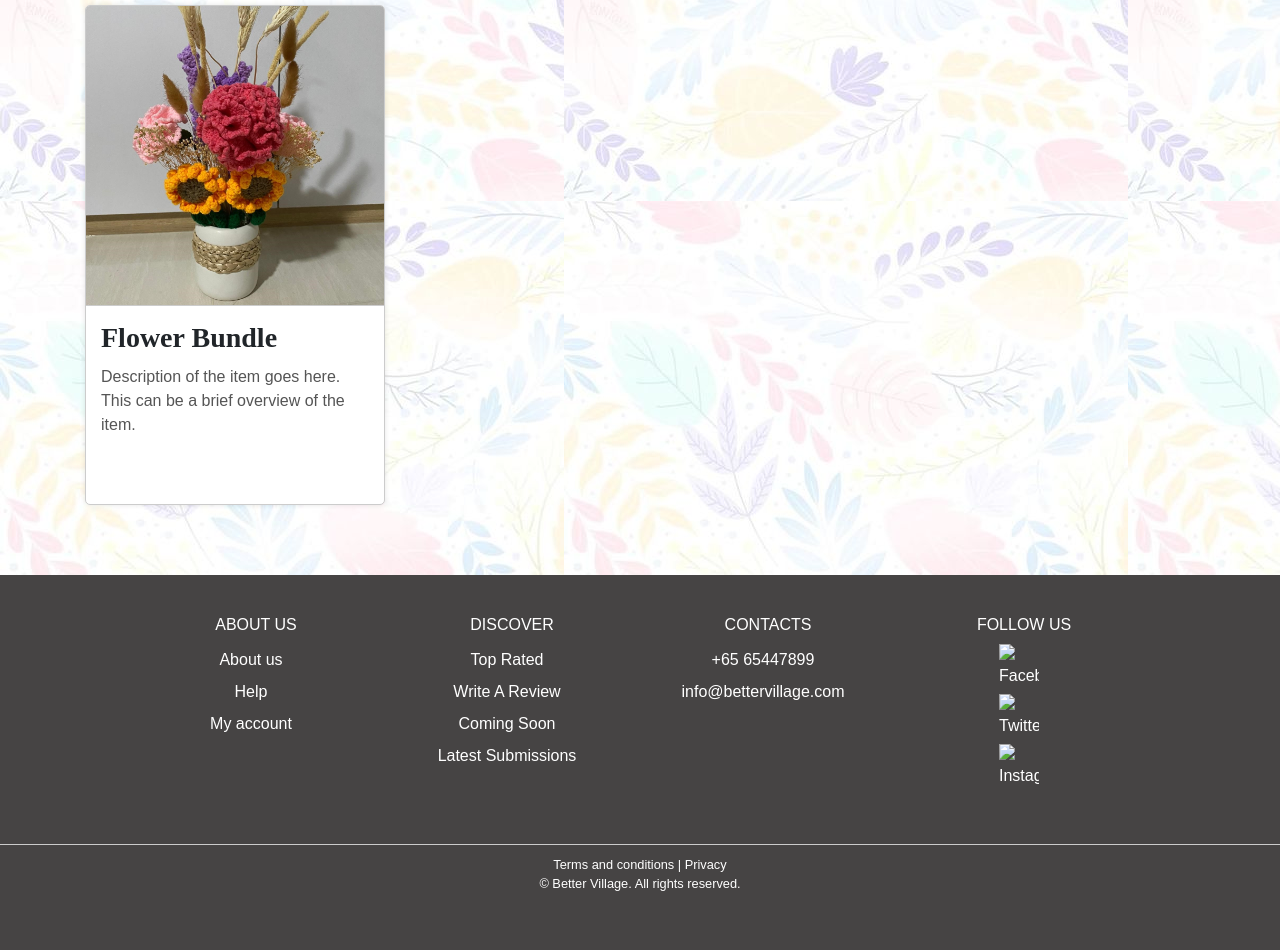
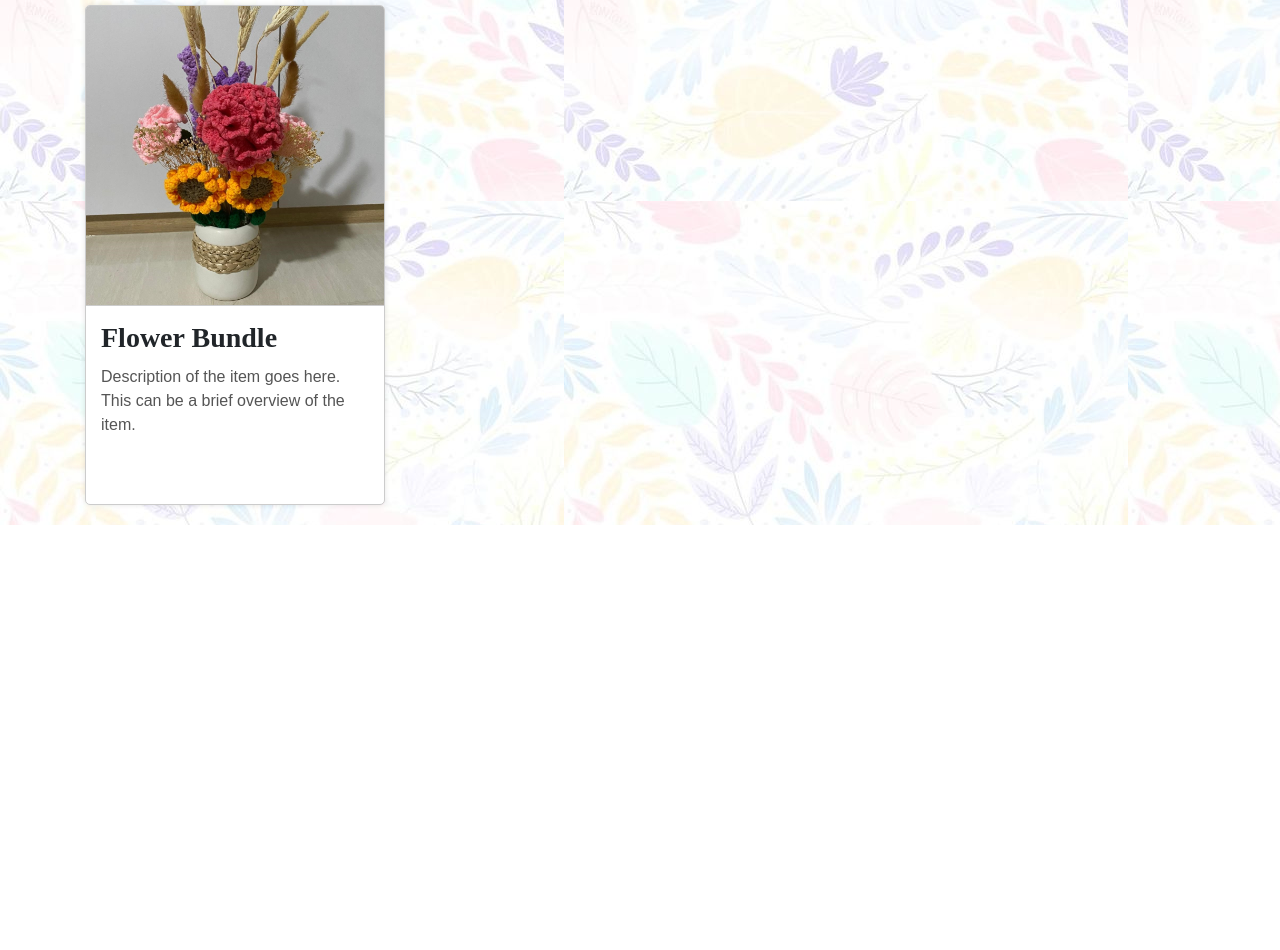
Before and after one commit to Odys6x/MagicYarn, a plain HTML site: page index.html in a window 1280 px wide. Shown: the part 1803-2753 px from the top of the page. After the commit the page ends 2328 px from the top, so only its background shows below. Drawn offline with nearby package versions, Linux system fonts and the light colour scheme.

Commit message:
Removing footer

```diff
--- a/index.html
+++ b/index.html
@@ -16,6 +16,7 @@
     <ul class="nav-links"> <!-- This class is for the left-aligned links -->
         <li><a href="index.html">Home</a></li>
         <li><a href="item.html">Bundle</a></li>
+        <li><a href="flower.html">Flower</a></li>
     </ul>
 
     <ul class="user-controls"> <!-- This class is for the right-aligned profile and logout -->
@@ -100,48 +101,6 @@
             </div>
         </div>
     </section>
-
-    <section>
-        <footer class="footer">
-            <div class="footer-container">
-              <div class="footer-column">
-                <h3>About Us</h3>
-                <a href="/about">About us</a><br>
-                <a href="/help">Help</a><br>
-                <a href="profile.php">My account</a>
-              </div>
-              <div class="footer-column">
-                <h3>Discover</h3>
-                <a href="top_rated_movies.php">Top Rated</a><br>
-                <a href="review_detail.php">Write A Review</a><br>
-                <a href="/popular">Coming Soon</a><br>
-                <a href="/submissions">Latest Submissions</a>
-              </div>
-              <div class="footer-column">
-                <h3>Contacts</h3>
-                <!-- <address>
-                  4 Begonia Road<br>
-                  Singapore 456789
-                </address> -->
-                <a href="tel:+6565447899">+65 65447899</a><br>
-                <a href="mailto:info@foodmania.com">info@bettervillage.com</a>
-              </div>
-
-              <div class="footer-column footer-social">
-                <h3>Follow Us</h3>
-                <!-- Add links to your social media profiles -->
-                <a href="your-facebook-link"><img src="image/facebook-icon.png.png" alt="Facebook"></a>
-                <a href="your-twitter-link"><img src="image/twitter-icon.png.png" alt="Twitter"></a>
-                <a href="your-instagram-link"><img src="image/instagram-icon.png.png" alt="Instagram"></a>
-              </div>
-            </div>
-            <div class="footer-legal">
-              <a href="/terms">Terms and conditions</a> |
-              <a href="/privacy">Privacy</a>
-              <p>&copy; Better Village. All rights reserved.</p>
-            </div>
-          </footer>
-    </section>
     <script src="app.js"></script>
 </body>
 </html>
```
